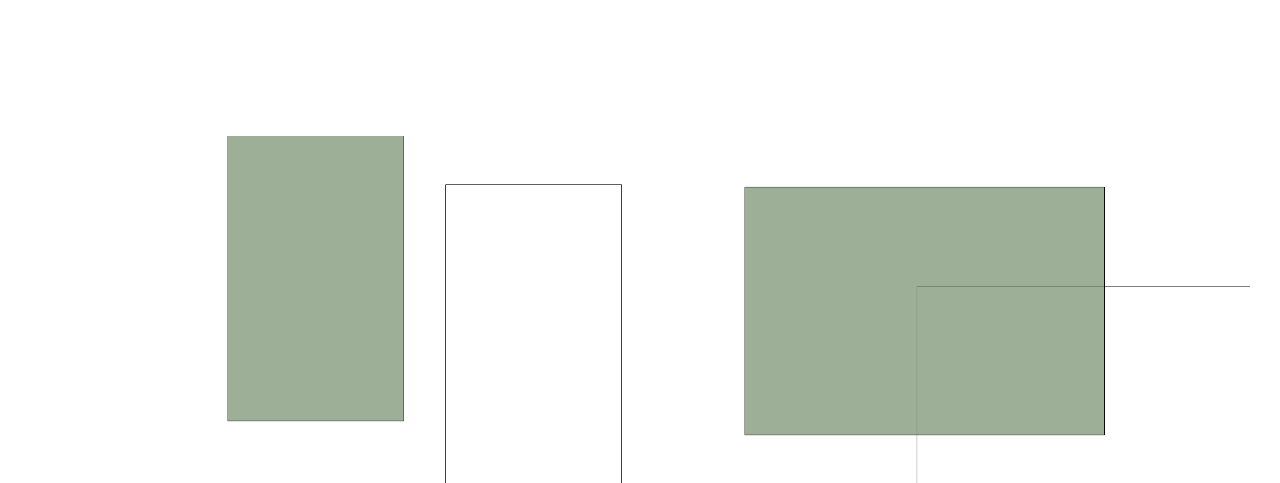
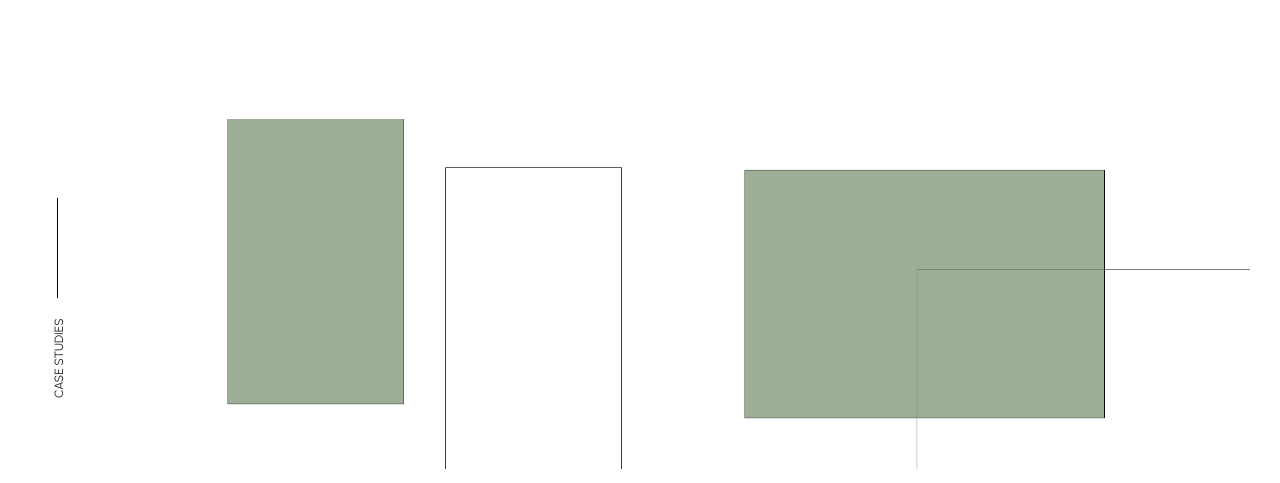
Before and after one commit to jennyli07/jenny-portfolio, a plain HTML site: page projects.html in a window 1280 px wide. Shown: the part 322-805 px from the top of the page. Drawn offline with nearby package versions, Linux system fonts and the light colour scheme.

Commit message:
updated portfolio site

```diff
--- a/about-page-stylesheet.css
+++ b/about-page-stylesheet.css
@@ -52,8 +52,8 @@ a {
 .vertical-line {
     position:fixed;
     left: 0;
-    top: 70%;
-    width: 1px;
+    top: 68%;
+    width: 0.5px;
     height: 100px;
     background-color: #000;
     margin-left: 57px;
--- a/agtech-case-study.css
+++ b/agtech-case-study.css
@@ -36,6 +36,29 @@ a {
     color:inherit;
 }
 
+/* vertical text */
+
+.vertical-text {
+    position: fixed;
+    left: 0;
+    top: 90%;
+    transform: rotate(-90deg);
+    transform-origin: left top;
+    font-size:12px;
+    white-space:nowrap;
+    margin-left: 50px;
+}
+
+.vertical-line {
+    position:fixed;
+    left: 0;
+    top: 57%;
+    width: 0.5px;
+    height: 100px;
+    background-color: #000;
+    margin-left: 57px;
+}
+
 /* footer code */
 
 .line-design {
--- a/plant-identifier_stylesheet.css
+++ b/plant-identifier_stylesheet.css
@@ -71,6 +71,29 @@ button {
     border-radius:1px;
 }
 
+/* vertical text */
+
+.vertical-text {
+    position: fixed;
+    left: 0;
+    top: 90%;
+    transform: rotate(-90deg);
+    transform-origin: left top;
+    font-size:12px;
+    white-space:nowrap;
+    margin-left: 50px;
+}
+
+.vertical-line {
+    position:fixed;
+    left: 0;
+    top: 57%;
+    width: 0.5px;
+    height: 100px;
+    background-color: #000;
+    margin-left: 57px;
+}
+
 
 /* footer code */
 
--- a/projects.css
+++ b/projects.css
@@ -34,6 +34,29 @@ body {
 a {
     text-decoration:none;
     color:inherit;
+}
+
+/* vertical text */
+
+.vertical-text {
+    position: fixed;
+    left: 0;
+    top: 90%;
+    transform: rotate(-90deg);
+    transform-origin: left top;
+    font-size:12px;
+    white-space:nowrap;
+    margin-left: 50px;
+}
+
+.vertical-line {
+    position:fixed;
+    left: 0;
+    top: 65%;
+    width: 0.5px;
+    height: 100px;
+    background-color: #000;
+    margin-left: 57px;
 }
 
 /*headings*/
--- a/projects.html
+++ b/projects.html
@@ -30,7 +30,14 @@
                     </div>
                 </div>
             </nav>
+            <!--
             <hr></hr>
+            -->
+        </section>
+
+        <section>
+            <div class="vertical-text">CASE STUDIES</div>
+            <div class="vertical-line"></div>
         </section>
 
         <section>
```
Also changed, not shown: agtech-case-study.html (+6 -0 lines), plantidentifier.html (+5 -0 lines).
